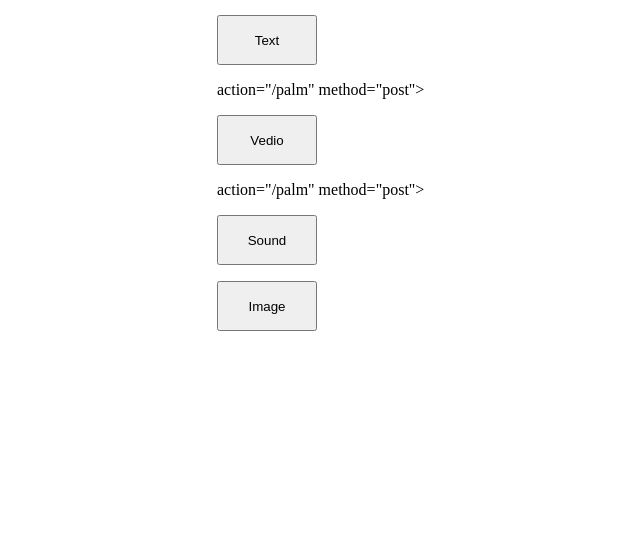
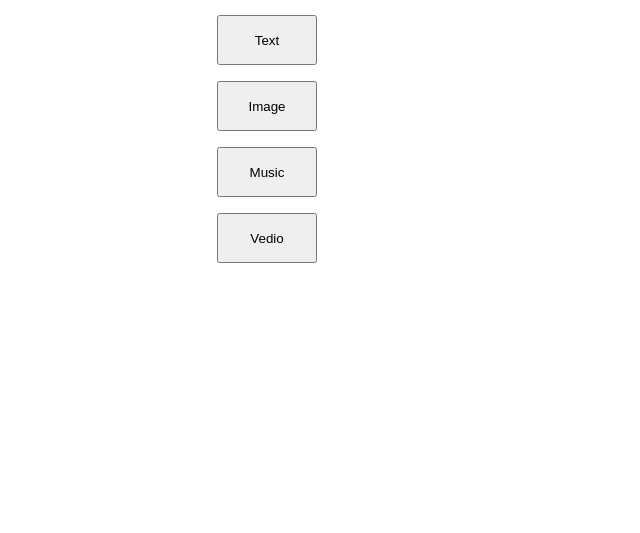
Before and after one commit to ygf888/task3, a Flask app: page / in a window 1280 px wide. Shown: the part 267-800 px from the top of the page, without its empty margins (107-747 px from the left). Run offline with Flask 3, Linux system fonts and the light colour scheme.

Commit message:
Update index.html

```diff
--- a/templates/index.html
+++ b/templates/index.html
@@ -26,11 +26,13 @@
          width="300" height="200">
     <form action="/palm" method="post">
         <p><input type="submit" value="Text" style="width:100px;height:50px"></p>
-    </form> action="/palm" method="post">
-        <p><input type="submit" value="Vedio" style="width:100px;height:50px"></p>
-     </form> action="/palm" method="post">
-        <p><input type="submit" value="Sound" style="width:100px;height:50px"></p>
+    </form>
     <form action="/mj" method="post">
         <p><input type="submit" value="Image" style="width:100px;height:50px"></p>
     </form>
+     <form action="/Music" method="post">
+        <p><input type="submit" value="Music" style="width:100px;height:50px"></p>
+    </form>
+    <form action="/mj" method="Vedio">
+        <p><input type="submit" value="Vedio" style="width:100px;height:50px"></p>
 </div>
```
